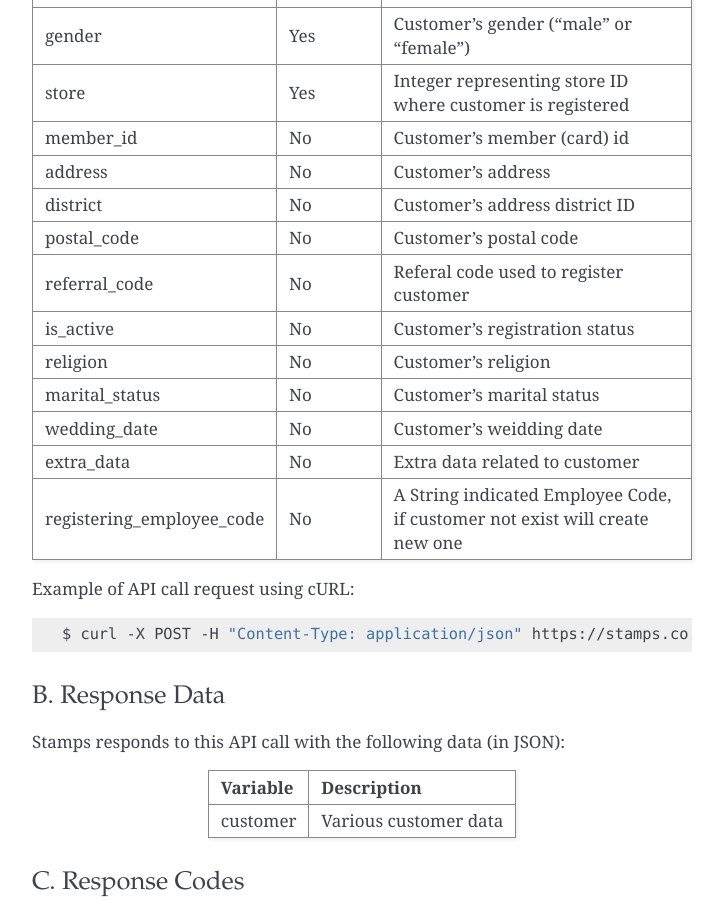
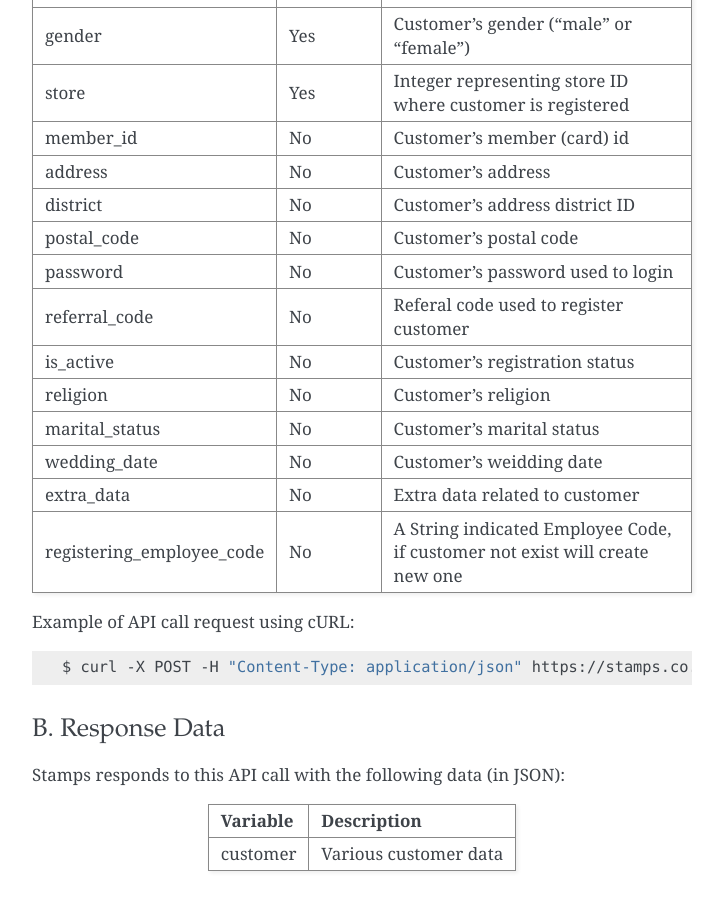
Before and after one commit to ui/stamps-api-docs, a Sphinx documentation site: the page built from source/customer_api.rst, in a window 1280 px wide and 900 px high, scrolled down 5434 px. Shown: the whole window, without its empty margins (388-1112 px from the left). Built offline with Sphinx 7.4.7, drawn with Linux system fonts in a browser that asks for light colours.

Commit message:
Add password field in registration API endpoint (#91)

```diff
--- a/source/customer_api.rst
+++ b/source/customer_api.rst
@@ -287,6 +287,7 @@ member_id                    No          Customer's member (card) id
 address                      No          Customer's address
 district                     No          Customer's address district ID
 postal_code                  No          Customer's postal code
+password                     No          Customer's password used to login
 referral_code                No          Referal code used to register customer
 is_active                    No          Customer's registration status
 religion                     No          Customer's religion
```
